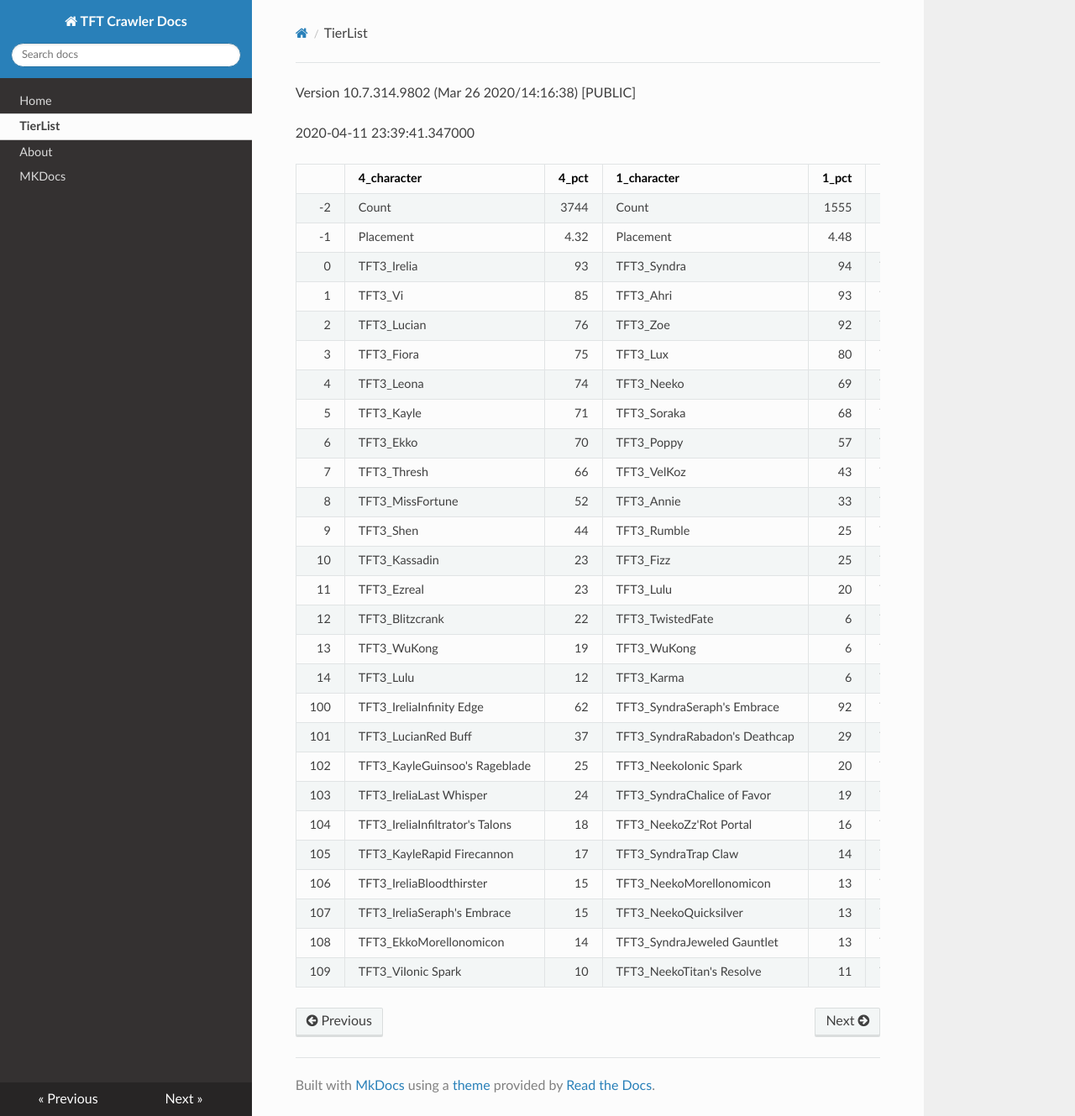
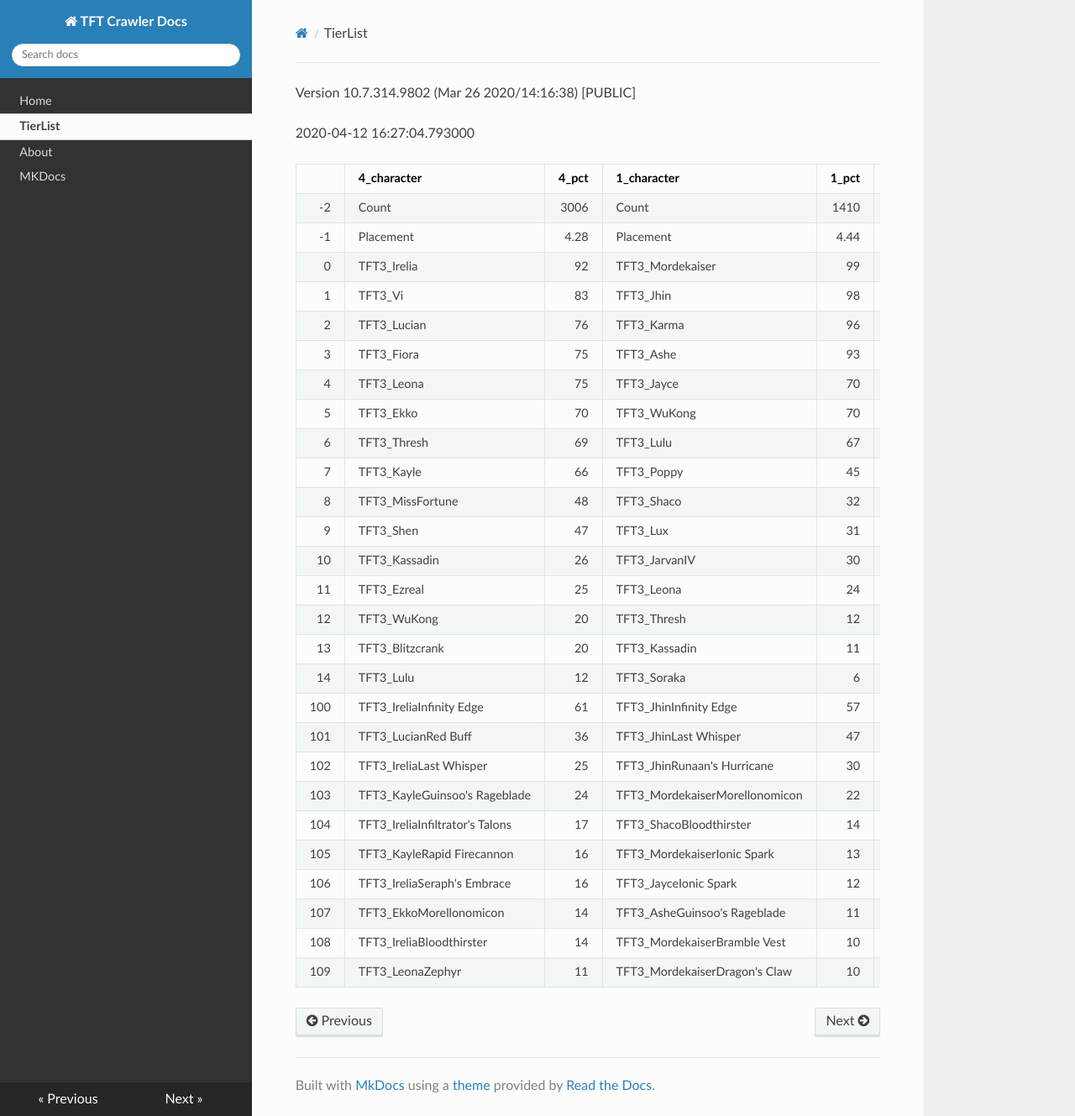
Before and after one commit to JamesYouL2/TFT-Crawler, an MkDocs documentation site: the page built from docs/tierlist.md, in a window 1280 px wide and 1329 px high. Shown: the whole window at 84% size. Built offline with MkDocs 1.6.1, drawn with Linux system fonts in a browser that asks for light colours; nearby versions of some CDN libraries.

Commit message:
Update tierlist.md

```diff
--- a/docs/tierlist.md
+++ b/docs/tierlist.md
@@ -1,33 +1,33 @@
 Version 10.7.314.9802 (Mar 26 2020/14:16:38) [PUBLIC] <Releases/10.7>
 
-2020-04-11 23:39:41.347000
+2020-04-12 16:27:04.793000
 
-|     | 4_character                     |   4_pct | 1_character                   |   1_pct | 3_character                      |   3_pct | 2_character                    |   2_pct | 5_character                      |   5_pct |
-|----:|:--------------------------------|--------:|:------------------------------|--------:|:---------------------------------|--------:|:-------------------------------|--------:|:---------------------------------|--------:|
-|  -2 | Count                           | 3744    | Count                         | 1555    | Count                            |  2565   | Count                          | 2683    | Count                            | 3115    |
-|  -1 | Placement                       |    4.32 | Placement                     |    4.48 | Placement                        |     4.5 | Placement                      |    4.55 | Placement                        |    4.57 |
-|   0 | TFT3_Irelia                     |   93    | TFT3_Syndra                   |   94    | TFT3_Rumble                      |    98   | TFT3_Karma                     |   90    | TFT3_Blitzcrank                  |   82    |
-|   1 | TFT3_Vi                         |   85    | TFT3_Ahri                     |   93    | TFT3_Annie                       |    98   | TFT3_Jhin                      |   72    | TFT3_ChoGath                     |   72    |
-|   2 | TFT3_Lucian                     |   76    | TFT3_Zoe                      |   92    | TFT3_Shaco                       |    97   | TFT3_Ashe                      |   71    | TFT3_Vi                          |   71    |
-|   3 | TFT3_Fiora                      |   75    | TFT3_Lux                      |   80    | TFT3_KaiSa                       |    97   | TFT3_Mordekaiser               |   70    | TFT3_Malphite                    |   71    |
-|   4 | TFT3_Leona                      |   74    | TFT3_Neeko                    |   69    | TFT3_Fizz                        |    96   | TFT3_Lulu                      |   59    | TFT3_MissFortune                 |   39    |
-|   5 | TFT3_Kayle                      |   71    | TFT3_Soraka                   |   68    | TFT3_Lux                         |    71   | TFT3_JarvanIV                  |   51    | TFT3_Ezreal                      |   38    |
-|   6 | TFT3_Ekko                       |   70    | TFT3_Poppy                    |   57    | TFT3_KhaZix                      |    65   | TFT3_WuKong                    |   46    | TFT3_Jinx                        |   37    |
-|   7 | TFT3_Thresh                     |   66    | TFT3_VelKoz                   |   43    | TFT3_Ekko                        |    27   | TFT3_Jayce                     |   46    | TFT3_VelKoz                      |   35    |
-|   8 | TFT3_MissFortune                |   52    | TFT3_Annie                    |   33    | TFT3_Karma                       |    26   | TFT3_Poppy                     |   29    | TFT3_KhaZix                      |   35    |
-|   9 | TFT3_Shen                       |   44    | TFT3_Rumble                   |   25    | TFT3_Kayle                       |    20   | TFT3_Shaco                     |   28    | TFT3_Shen                        |   28    |
-|  10 | TFT3_Kassadin                   |   23    | TFT3_Fizz                     |   25    | TFT3_MissFortune                 |     6   | TFT3_XinZhao                   |   27    | TFT3_MasterYi                    |   28    |
-|  11 | TFT3_Ezreal                     |   23    | TFT3_Lulu                     |   20    | TFT3_Lulu                        |     3   | TFT3_Lux                       |   27    | TFT3_Yasuo                       |   27    |
-|  12 | TFT3_Blitzcrank                 |   22    | TFT3_TwistedFate              |    6    | TFT3_Gangplank                   |     3   | TFT3_Sona                      |   27    | TFT3_TwistedFate                 |   27    |
-|  13 | TFT3_WuKong                     |   19    | TFT3_WuKong                   |    6    | TFT3_Jhin                        |     2   | TFT3_Rakan                     |   27    | TFT3_Graves                      |   21    |
-|  14 | TFT3_Lulu                       |   12    | TFT3_Karma                    |    6    | TFT3_VelKoz                      |     2   | TFT3_Neeko                     |   25    | TFT3_Kayle                       |   20    |
-| 100 | TFT3_IreliaInfinity Edge        |   62    | TFT3_SyndraSeraph's Embrace   |   92    | TFT3_ShacoBloodthirster          |    51   | TFT3_JhinInfinity Edge         |   39    | TFT3_VelKozSeraph's Embrace      |   31    |
-| 101 | TFT3_LucianRed Buff             |   37    | TFT3_SyndraRabadon's Deathcap |   29    | TFT3_KaiSaMorellonomicon         |    50   | TFT3_JhinLast Whisper          |   34    | TFT3_JinxRed Buff                |   22    |
-| 102 | TFT3_KayleGuinsoo's Rageblade   |   25    | TFT3_NeekoIonic Spark         |   20    | TFT3_ShacoInfinity Edge          |    50   | TFT3_JhinRunaan's Hurricane    |   23    | TFT3_VelKozMorellonomicon        |   18    |
-| 103 | TFT3_IreliaLast Whisper         |   24    | TFT3_SyndraChalice of Favor   |   19    | TFT3_KaiSaSeraph's Embrace       |    41   | TFT3_XinZhaoBramble Vest       |   18    | TFT3_VelKozQuicksilver           |   17    |
-| 104 | TFT3_IreliaInfiltrator's Talons |   18    | TFT3_NeekoZz'Rot Portal       |   16    | TFT3_KaiSaDemolitionist's Charge |    30   | TFT3_RakanMorellonomicon       |   16    | TFT3_VelKozRabadon's Deathcap    |   13    |
-| 105 | TFT3_KayleRapid Firecannon      |   17    | TFT3_SyndraTrap Claw          |   14    | TFT3_RumbleQuicksilver           |    28   | TFT3_MordekaiserMorellonomicon |   15    | TFT3_MasterYiGuinsoo's Rageblade |   13    |
-| 106 | TFT3_IreliaBloodthirster        |   15    | TFT3_NeekoMorellonomicon      |   13    | TFT3_RumbleTitan's Resolve       |    22   | TFT3_XinZhaoTitan's Resolve    |   15    | TFT3_MasterYiQuicksilver         |   12    |
-| 107 | TFT3_IreliaSeraph's Embrace     |   15    | TFT3_NeekoQuicksilver         |   13    | TFT3_ShacoLast Whisper           |    20   | TFT3_XinZhaoDragon's Claw      |   13    | TFT3_ChoGathIonic Spark          |   11    |
-| 108 | TFT3_EkkoMorellonomicon         |   14    | TFT3_SyndraJeweled Gauntlet   |   13    | TFT3_RumbleBramble Vest          |    18   | TFT3_ShacoBloodthirster        |   12    | TFT3_ChoGathMorellonomicon       |   10    |
-| 109 | TFT3_ViIonic Spark              |   10    | TFT3_NeekoTitan's Resolve     |   11    | TFT3_KaiSaLuden's Echo           |    14   | TFT3_MordekaiserIonic Spark    |    9    | TFT3_BlitzcrankZephyr            |   10    |
+|     | 4_character                     |   4_pct | 1_character                    |   1_pct | 3_character                      |   3_pct | 5_character                      |   5_pct | 2_character                      |   2_pct |
+|----:|:--------------------------------|--------:|:-------------------------------|--------:|:---------------------------------|--------:|:---------------------------------|--------:|:---------------------------------|--------:|
+|  -2 | Count                           | 3006    | Count                          | 1410    | Count                            | 1247    | Count                            | 1868    | Count                            | 2043    |
+|  -1 | Placement                       |    4.28 | Placement                      |    4.44 | Placement                        |    4.46 | Placement                        |    4.47 | Placement                        |    4.48 |
+|   0 | TFT3_Irelia                     |   92    | TFT3_Mordekaiser               |   99    | TFT3_Syndra                      |   99    | TFT3_Blitzcrank                  |  100    | TFT3_Rumble                      |  100    |
+|   1 | TFT3_Vi                         |   83    | TFT3_Jhin                      |   98    | TFT3_Ahri                        |   99    | TFT3_ChoGath                     |  100    | TFT3_Annie                       |  100    |
+|   2 | TFT3_Lucian                     |   76    | TFT3_Karma                     |   96    | TFT3_Zoe                         |   98    | TFT3_Vi                          |   99    | TFT3_Shaco                       |   99    |
+|   3 | TFT3_Fiora                      |   75    | TFT3_Ashe                      |   93    | TFT3_Lux                         |   81    | TFT3_Malphite                    |   99    | TFT3_KaiSa                       |   99    |
+|   4 | TFT3_Leona                      |   75    | TFT3_Jayce                     |   70    | TFT3_Neeko                       |   72    | TFT3_Jinx                        |   52    | TFT3_Fizz                        |   99    |
+|   5 | TFT3_Ekko                       |   70    | TFT3_WuKong                    |   70    | TFT3_Soraka                      |   70    | TFT3_Ezreal                      |   52    | TFT3_Lux                         |   74    |
+|   6 | TFT3_Thresh                     |   69    | TFT3_Lulu                      |   67    | TFT3_Poppy                       |   61    | TFT3_VelKoz                      |   49    | TFT3_KhaZix                      |   66    |
+|   7 | TFT3_Kayle                      |   66    | TFT3_Poppy                     |   45    | TFT3_VelKoz                      |   53    | TFT3_KhaZix                      |   49    | TFT3_Ekko                        |   28    |
+|   8 | TFT3_MissFortune                |   48    | TFT3_Shaco                     |   32    | TFT3_Annie                       |   37    | TFT3_MissFortune                 |   46    | TFT3_Karma                       |   27    |
+|   9 | TFT3_Shen                       |   47    | TFT3_Lux                       |   31    | TFT3_Rumble                      |   29    | TFT3_TwistedFate                 |   38    | TFT3_Kayle                       |   17    |
+|  10 | TFT3_Kassadin                   |   26    | TFT3_JarvanIV                  |   30    | TFT3_Fizz                        |   28    | TFT3_Graves                      |   32    | TFT3_MissFortune                 |    4    |
+|  11 | TFT3_Ezreal                     |   25    | TFT3_Leona                     |   24    | TFT3_Lulu                        |   19    | TFT3_Lucian                      |   25    | TFT3_Gangplank                   |    3    |
+|  12 | TFT3_WuKong                     |   20    | TFT3_Thresh                    |   12    | TFT3_Karma                       |    6    | TFT3_Lulu                        |    9    | TFT3_Lulu                        |    2    |
+|  13 | TFT3_Blitzcrank                 |   20    | TFT3_Kassadin                  |   11    | TFT3_TwistedFate                 |    4    | TFT3_Lux                         |    7    | TFT3_Jhin                        |    2    |
+|  14 | TFT3_Lulu                       |   12    | TFT3_Soraka                    |    6    | TFT3_Gangplank                   |    4    | TFT3_AurelionSol                 |    6    | TFT3_VelKoz                      |    2    |
+| 100 | TFT3_IreliaInfinity Edge        |   61    | TFT3_JhinInfinity Edge         |   57    | TFT3_SyndraSeraph's Embrace      |   97    | TFT3_VelKozSeraph's Embrace      |   42    | TFT3_ShacoBloodthirster          |   55    |
+| 101 | TFT3_LucianRed Buff             |   36    | TFT3_JhinLast Whisper          |   47    | TFT3_SyndraRabadon's Deathcap    |   28    | TFT3_JinxRed Buff                |   32    | TFT3_KaiSaMorellonomicon         |   52    |
+| 102 | TFT3_IreliaLast Whisper         |   25    | TFT3_JhinRunaan's Hurricane    |   30    | TFT3_NeekoIonic Spark            |   21    | TFT3_VelKozMorellonomicon        |   27    | TFT3_ShacoInfinity Edge          |   50    |
+| 103 | TFT3_KayleGuinsoo's Rageblade   |   24    | TFT3_MordekaiserMorellonomicon |   22    | TFT3_SyndraChalice of Favor      |   21    | TFT3_VelKozQuicksilver           |   26    | TFT3_KaiSaSeraph's Embrace       |   40    |
+| 104 | TFT3_IreliaInfiltrator's Talons |   17    | TFT3_ShacoBloodthirster        |   14    | TFT3_NeekoZz'Rot Portal          |   21    | TFT3_VelKozRabadon's Deathcap    |   18    | TFT3_KaiSaDemolitionist's Charge |   30    |
+| 105 | TFT3_KayleRapid Firecannon      |   16    | TFT3_MordekaiserIonic Spark    |   13    | TFT3_VelKozStar Guardian's Charm |   13    | TFT3_ChoGathIonic Spark          |   15    | TFT3_RumbleQuicksilver           |   28    |
+| 106 | TFT3_IreliaSeraph's Embrace     |   16    | TFT3_JayceIonic Spark          |   12    | TFT3_NeekoQuicksilver            |   13    | TFT3_ChoGathMorellonomicon       |   14    | TFT3_ShacoLast Whisper           |   24    |
+| 107 | TFT3_EkkoMorellonomicon         |   14    | TFT3_AsheGuinsoo's Rageblade   |   11    | TFT3_SyndraJeweled Gauntlet      |   13    | TFT3_BlitzcrankZephyr            |   12    | TFT3_RumbleTitan's Resolve       |   21    |
+| 108 | TFT3_IreliaBloodthirster        |   14    | TFT3_MordekaiserBramble Vest   |   10    | TFT3_NeekoMorellonomicon         |   13    | TFT3_JinxRunaan's Hurricane      |   12    | TFT3_RumbleBramble Vest          |   17    |
+| 109 | TFT3_LeonaZephyr                |   11    | TFT3_MordekaiserDragon's Claw  |   10    | TFT3_VelKozMorellonomicon        |   12    | TFT3_MissFortuneSeraph's Embrace |   11    | TFT3_KaiSaLuden's Echo           |   16    |
```
